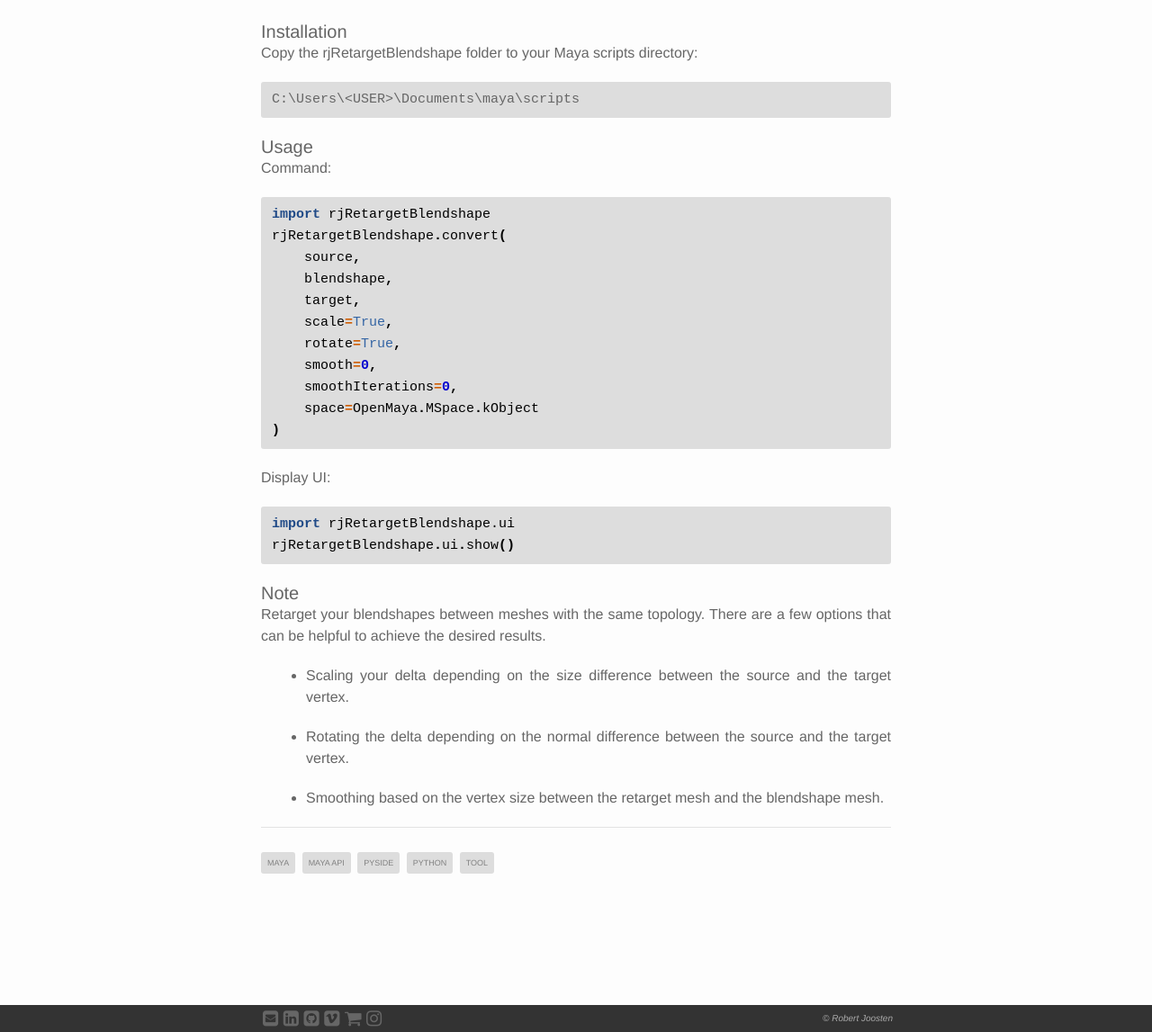
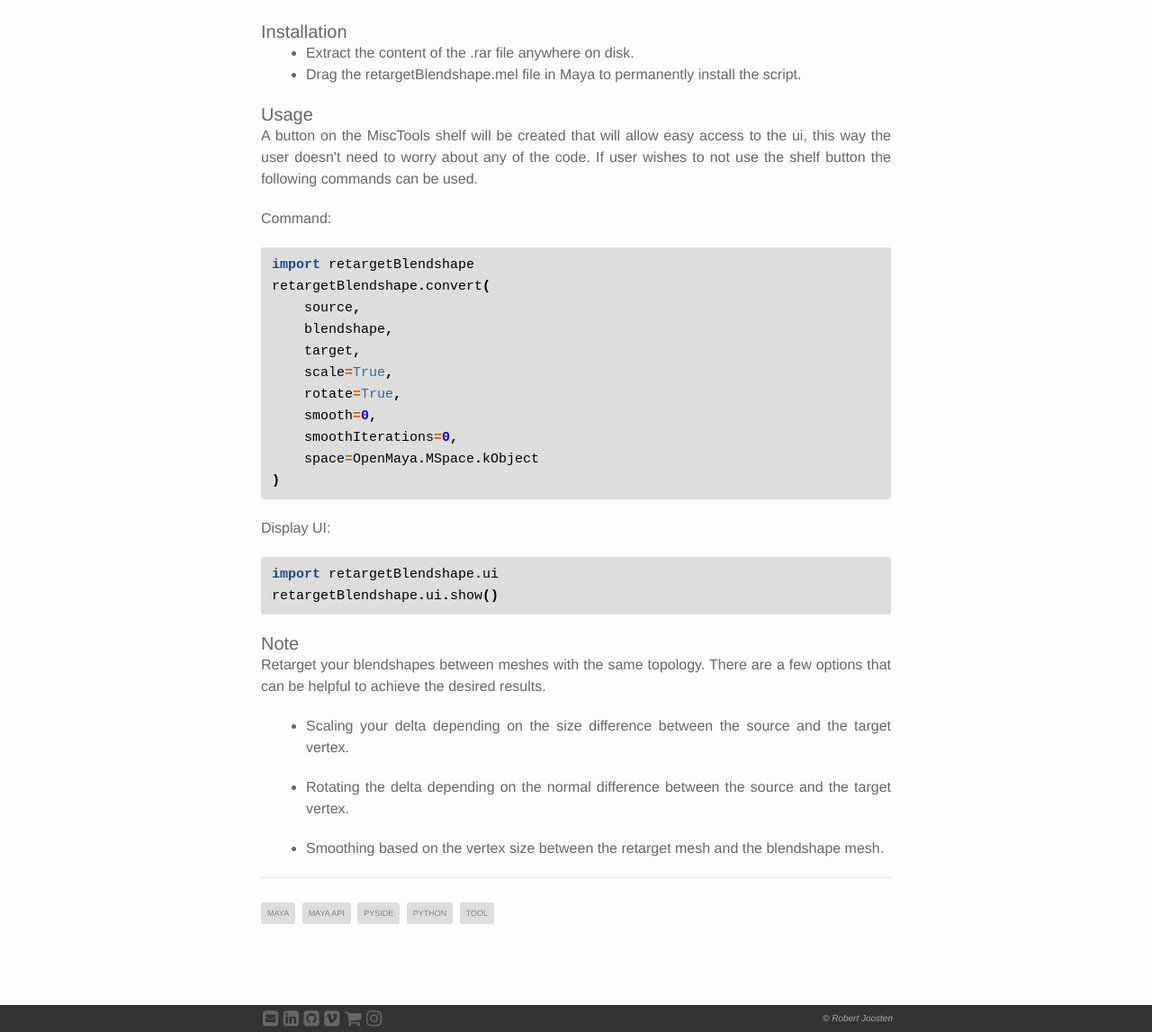
Before and after one commit to robertjoosten/robertjoosten.github.io, a Jekyll site: the page built from _projects/retarget_blendshape.markdown, in a window 1280 px wide and 1400 px high, scrolled down 451 px, cut to the strip 253-1400 px from the top of the window. Shown: the whole strip at 90% size. Built offline with Jekyll 4.4.1, drawn with Linux system fonts in a browser that asks for light colours; nearby versions of some CDN libraries.

Commit message:
update maya-retarget-blendshape

```diff
--- a/_projects/retarget_blendshape.markdown
+++ b/_projects/retarget_blendshape.markdown
@@ -6,25 +6,25 @@ img: /img/tools/retarget_blendshape_thumbnail.png
 date: 2016-06-12 09:30:00
 category: tools
 tag: [tool, python, maya, maya api, pyside]
-github: https://github.com/robertjoosten/rjRetargetBlendshape
-github-docs: https://robertjoosten.github.io/rjRetargetBlendshape/
-gumroad: https://gum.co/rjRetargetBlendshape
+github: https://github.com/robertjoosten/maya-retarget-blendshape
+github-docs: https://robertjoosten.github.io/maya-retarget-blendshape/
+gumroad: https://gum.co/maya-retarget-blendshape
 ---
 <p class="justify">Retarget blendshapes between meshes with the same topology. Scale and rotation deltas are calculated between the two meshes. If the geometry is very different a smoothing algorithm can be applied.</p>
 
 <p align="center"><iframe src="https://player.vimeo.com/video/170360738?color=ff9933&title=0&byline=0&portrait=0" width="640" height="360" frameborder="0" webkitallowfullscreen mozallowfullscreen allowfullscreen></iframe></p>
 
 <h4>Installation</h4>
-<p class="justify">Copy the rjRetargetBlendshape folder to your Maya scripts directory: </p>
-{% highlight text %}
-C:\Users\<USER>\Documents\maya\scripts
-{% endhighlight %}
+* Extract the content of the .rar file anywhere on disk.
+* Drag the retargetBlendshape.mel file in Maya to permanently install the script.
 
 <h4>Usage</h4>
+<p class="justify">A button on the MiscTools shelf will be created that will allow easy access to the ui, this way the user doesn't need to worry about any of the code. If user wishes to not use the shelf button the following commands can be used.</p>
+
 Command:
 {% highlight python %}
-import rjRetargetBlendshape
-rjRetargetBlendshape.convert(
+import retargetBlendshape
+retargetBlendshape.convert(
     source,
     blendshape,
     target,
@@ -38,8 +38,8 @@ rjRetargetBlendshape.convert(
 
 Display UI:
 {% highlight python %}
-import rjRetargetBlendshape.ui
-rjRetargetBlendshape.ui.show()
+import retargetBlendshape.ui
+retargetBlendshape.ui.show()
 {% endhighlight %}
 
 <h4>Note</h4>
```
